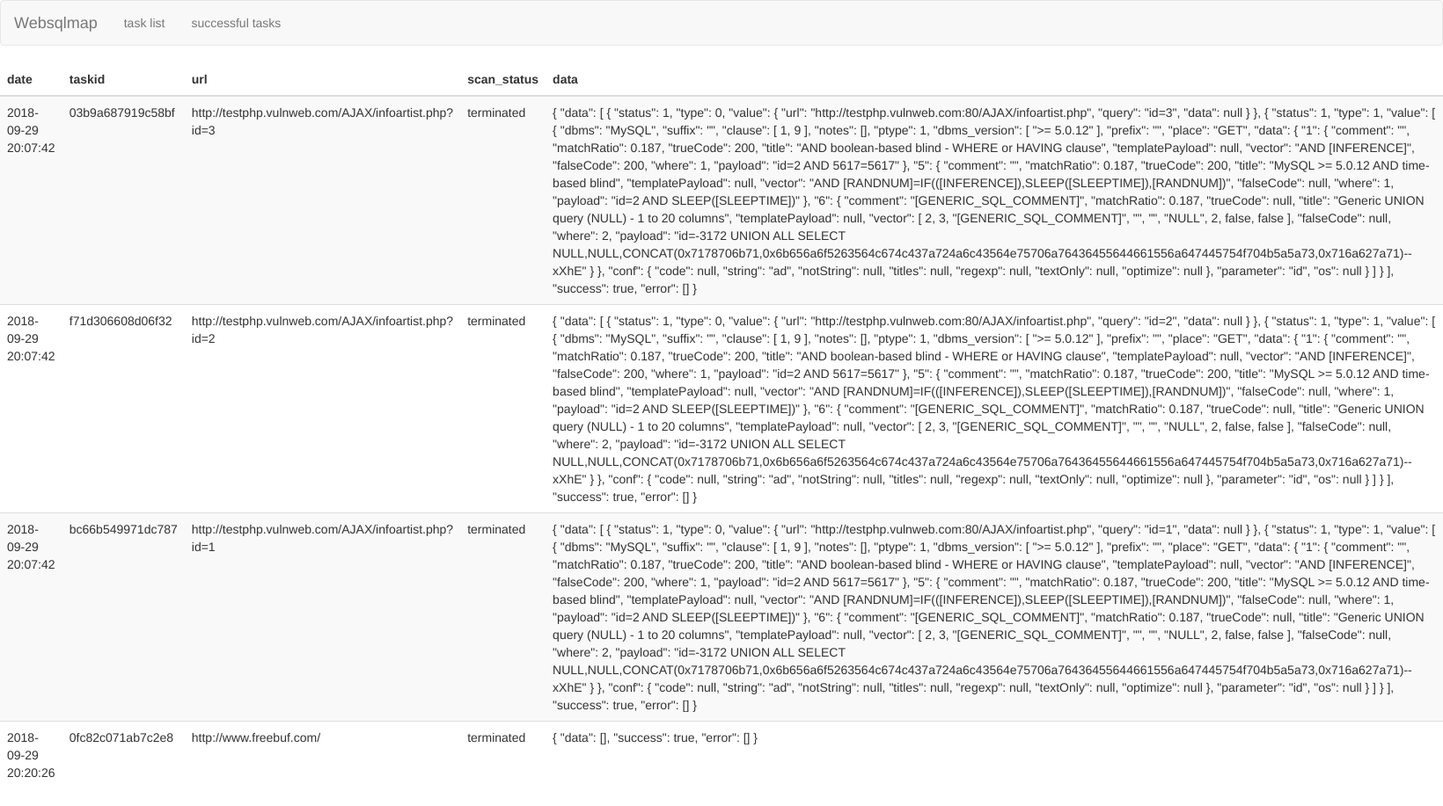
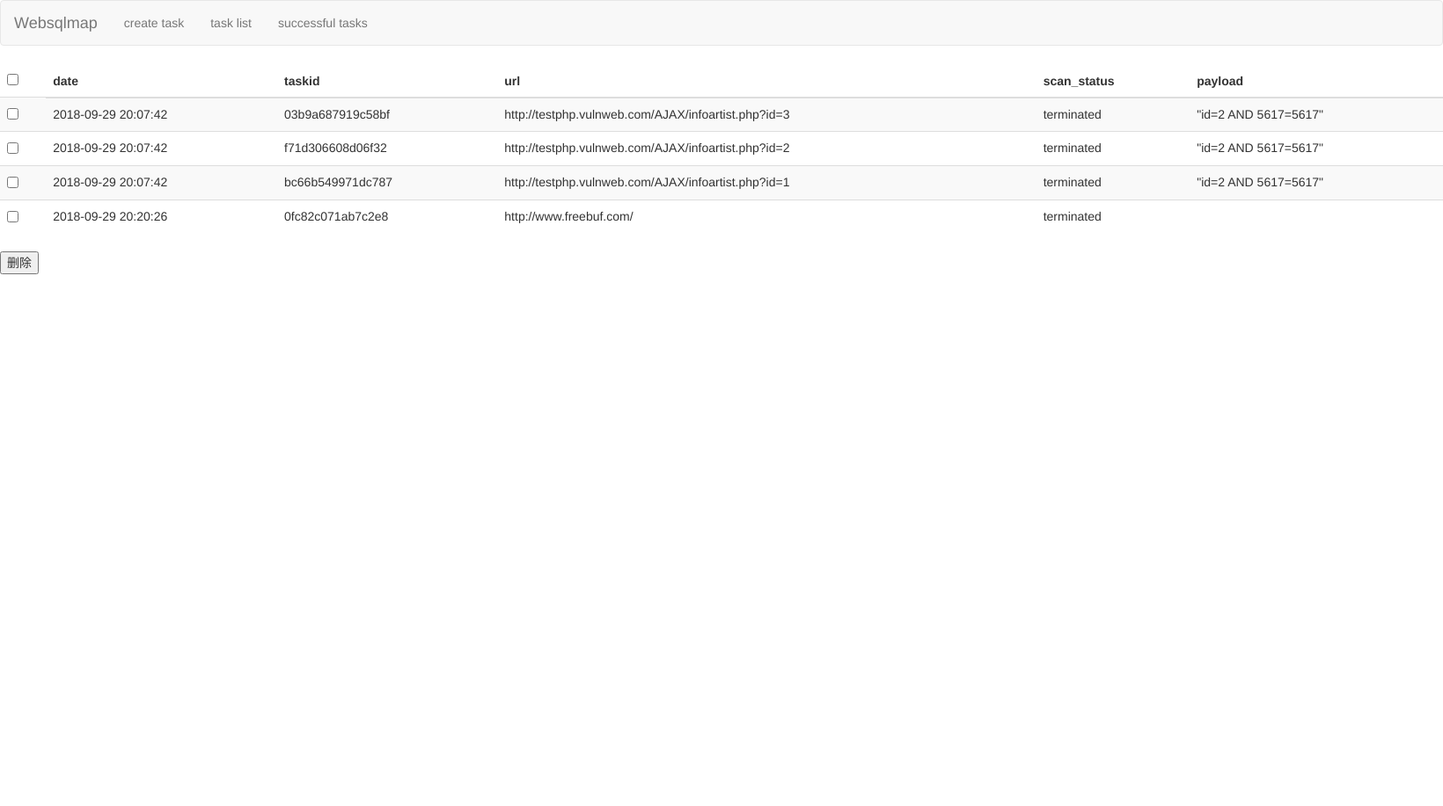
Before and after one commit to shenzizai/websqlmap, a Flask app: page /scan/list in a window 1640 px wide. Shown: the whole page at 88% size. After the commit the page ends 312 px from the top, so only its background shows below. Run offline with Flask 2, Linux system fonts and the light colour scheme; data comes from the database, SQL or seed files in the repository; both versions use the stored data as it was after the commit; some libraries are stand-ins or nearby versions.

Commit message:
添加了删除任务功能 增加了上传文件扫描功能

```diff
--- a/app.py
+++ b/app.py
@@ -50,14 +50,7 @@ def write_data(taskid,data):
     conn.commit()
     return True
 
-app = Flask(__name__)
 
-
-@app.route('/')
-def index():
-    return render_template('index.html')
-
-#用户方法
 
 #获取taskid
 def get_taskid():
@@ -65,60 +58,6 @@ def get_taskid():
     r=requests.get(url=url)
     taskid=json.loads(r.content).get('taskid')
     return taskid
-
-#sqlmapapi的删除任务,但是并没有使用
-# @app.route('/task/<taskid>/delete/')
-# def task_delete(taskid):
-#     url=api_server+'/task/%s/delete' %taskid
-#     r=requests.get(url=url)
-#     return  r.content
-
-#sqlmap 核心函数
-
-# @app.route('/option/<taskid>/list')
-# def option_list(taskid):
-#     url=api_server+'/option/%s/list' %taskid
-#     r=requests.get(url=url)
-#     return  r.content
-
-# @app.route("/option/<taskid>/get",methods=['GET','POST'])
-# def option_get(taskid):
-#     url= api_server+'/option/%s/get' %taskid
-#     r=requests.get(url=url)
-#     return  r.content
-
-# @app.route("/option/<taskid>/set",methods=['GET','POST'])
-# def option_set(taskid):
-#     url= api_server+'/option/%s/set' %taskid
-#     r=requests.get(url=url)
-#     return  r.content
-
-
-#开始扫描，主函数
-@app.route("/scan/newscan")
-@app.route("/scan/start",methods=['GET','POST'])
-def scan_start(taskid=None):
-    if request.method=='GET':
-        return render_template('scan.html')
-    if request.method=='POST':
-        formDatas = request.form
-        scan_url_list = formDatas['url']
-        scan_url_list=scan_url_list.split('\r\n')
-        print scan_url_list
-        if  len(scan_url_list[0])>0:
-            for scan_url in scan_url_list:
-                taskid = get_taskid()
-                url = api_server + '/scan/%s/start' % taskid
-                r = requests.post(url=url, data=json.dumps({'url': scan_url}), headers={'Content-Type': 'application/json'})
-                # engineid=json.loads(r.content).get('engineid')
-                current_time=datetime.datetime.today().strftime('%Y-%m-%d %H:%M:%S')
-                # sql="insert into scan(date,taskid,url,engineid,scan_status) values('%s','%s','%s','%s','running')" %(current_time,taskid,scan_url,int(engineid))
-                sql = "insert into scan(date,taskid,url,scan_status) values('%s','%s','%s','running')" % (current_time, taskid, scan_url)
-                db_exec(sql)
-                threading.Thread(target=handle_task,args=(taskid,)).start()
-            return '<script>alert(/ok/);window.location.href="/scan/list"</script>'
-        else:
-            return '<script>alert(/error url/);history.go(-1)</script>'
 
 #任务处理，数据入库
 def handle_task(taskid):
@@ -132,50 +71,78 @@ def handle_task(taskid):
         if scan_status =='terminated':
             write_status(taskid,scan_status)
             data=get_result(taskid)
-            # log=scan_log(taskid)
             write_data(taskid,data)
-            # write_log(taskid,log)
             break
 
-# @app.route("/scan/<taskid>/stop")
-# def scan_stop(taskid):
-#     url=api_server+'/scan/%s/stop' %taskid
-#     r=requests.get(url=url)
-#     return r.content
-#
-# @app.route("/scan/<taskid>/kill")
-# def scan_kill(taskid):
-#     url=api_server+'/scan/%s/kill' %taskid
-#     r=requests.get(url=url)
-#     return r.content
-
-@app.route("/scan/list")
-def show(cursor=None):
-    cursor=db_exec('select * from scan')
-    return render_template('list.html',cursor=cursor)
-
-
-
-# @app.route("/scan/<taskid>/status")
 def get_status(taskid):
     url = api_server + '/scan/%s/status' % taskid
     r = requests.get(url=url)
     scan_status=json.loads(r.content).get('status')
     return scan_status
 
-#获取扫描结果
-# @app.route('/task/<taskid>/data')
 def get_result(taskid):
     url=api_server+'/scan/%s/data' %taskid
     r=requests.get(url)
     return r.content
 
+
+
+app = Flask(__name__)
+
+
+@app.route('/')
+def index():
+    return render_template('index.html')
+
+
+@app.route('/scan/del',methods=['POST'])
+def del_task():
+    formDatas = request.form
+    try:
+        taskid = formDatas['taskid']
+        if len(taskid)==16:
+            sql="delete from scan where taskid='%s'" %taskid
+            db_exec(sql)
+            return 'OK'
+    except Exception,e:
+        return e
+
+#开始扫描，主函数
+@app.route("/scan/newscan")
+@app.route("/scan/start",methods=['GET','POST'])
+def scan_start(taskid=None):
+    if request.method=='GET':
+        return render_template('scan.html')
+    if request.method=='POST':
+        if len(request.files)!=0:
+            f=request.files['file']
+            scan_url_list=f.read().split('\r\n')
+        else:
+            formDatas = request.form
+            scan_url_list = formDatas['url']
+            scan_url_list=scan_url_list.split('\r\n')
+        if  len(scan_url_list[0])>0:
+            for scan_url in scan_url_list:
+                taskid = get_taskid()
+                url = api_server + '/scan/%s/start' % taskid
+                r = requests.post(url=url, data=json.dumps({'url': scan_url}), headers={'Content-Type': 'application/json'})
+                current_time=datetime.datetime.today().strftime('%Y-%m-%d %H:%M:%S')
+                sql = "insert into scan(date,taskid,url,scan_status) values('%s','%s','%s','running')" % (current_time, taskid, scan_url)
+                db_exec(sql)
+                threading.Thread(target=handle_task,args=(taskid,)).start()
+            return '<script>alert(/ok/);window.location.href="/scan/list"</script>'
+        else:
+            return '<script>alert(/error url/);history.go(-1)</script>'
+
+@app.route("/scan/list")
+def show(cursor=None):
+    cursor=db_exec('select * from scan')
+    return render_template('list.html', cursor=cursor)
+
 @app.route('/scan/succ')
 def get_succ(cursor=None):
     cursor=db_exec("select * from scan where scan_status='terminated' and length(data)!=58")
-    return render_template('list.html',cursor=cursor)
-
-
+    return render_template('list.html', cursor=cursor)
 
 if __name__ == '__main__':
     app.debug = True
--- a/templates/index.html
+++ b/templates/index.html
@@ -4,9 +4,9 @@
   <title>WebSqlmap</title>
   <meta charset="utf-8">
   <meta name="viewport" content="width=device-width, initial-scale=1">
-  <link rel="stylesheet" href="https://cdn.bootcss.com/bootstrap/3.3.7/css/bootstrap.min.css">
-  <script src="https://cdn.bootcss.com/jquery/2.1.1/jquery.min.js"></script>
-  <script src="https://cdn.bootcss.com/bootstrap/3.3.7/js/bootstrap.min.js"></script>
+  <link rel="stylesheet" href="/static/css/bootstrap.min.css">
+  <script src="/static/js/jquery.min.js"></script>
+  <script src="/static/js/bootstrap.min.js"></script>
 </head>
 <body>
 
--- a/templates/list.html
+++ b/templates/list.html
@@ -3,9 +3,9 @@
 <head>
 	<meta charset="utf-8">
 	<title>Websqlmap Scan List</title>
-	<link rel="stylesheet" href="https://cdn.bootcss.com/bootstrap/3.3.7/css/bootstrap.min.css">
-	<script src="https://cdn.bootcss.com/jquery/2.1.1/jquery.min.js"></script>
-	<script src="https://cdn.bootcss.com/bootstrap/3.3.7/js/bootstrap.min.js"></script>
+	<link rel="stylesheet" href="/static/css/bootstrap.min.css">
+	<script src="/static/js/jquery-3.3.1.min.js"></script>
+	<script src="/static/js/bootstrap.min.js"></script>
 </head>
 <body>
 <nav class="navbar navbar-default" role="navigation">
@@ -15,43 +15,79 @@
 	</div>
 	<div>
 		<ul class="nav navbar-nav">
+            <li><a href="/scan/newscan">create task</a></li>
 			<li><a href="/scan/list">task list</a></li>
 			<li><a href="/scan/succ">successful tasks</a></li>
 		</ul>
 	</div>
 	</div>
 </nav>
-{#    自动刷新页面#}
-{#    <script language="JavaScript">#}
-{#        function myrefresh() {#}
-{#            window.location.reload();#}
-{#        }#}
-{#        setTimeout('myrefresh()', 5000); //指定5秒刷新一次#}
-{#        </script>#}
-
-<table class="table table-striped">
+<script>
+    function getPayload(str){
+        var obj = JSON.parse(str);
+        return JSON.stringify(obj.data[1].value[0].data["1"].payload);
+    }
+</script>
+<table class="table table-striped" id = "list_table">
 	<thead>
 		<tr>
+            <td><input type="checkbox" name="test" id="all"></td>
 			<th>date</th>
 			<th>taskid</th>
 			<th>url</th>
             <th>scan_status</th>
-            <th>data</th>
+            <th>payload</th>
 		</tr>
 	</thead>
 	<tbody>
     {% for data in cursor %}
 		<tr>
+        <td><input type="checkbox" name="test"></td>
 			<td>{{ data[0] }}</td>
-			<td>{{ data[1] }}</td>
+			<td name="taskid">{{ data[1] }}</td>
 			<td>{{ data[2] }}</td>
             <td>{{ data[3] }}</td>
-            <td>{{ data[4] }}</td>
-{#            <td><button type="button" class="btn btn-danger">Delete</button></td>#}
-		</tr>
+            <td><div id="{{ data[1] }}"></div></td>
+            <script>$("#{{ data[1] }}").html(getPayload({{ data[4]|tojson }}));</script>
+        </tr>
     {% endfor %}
 	</tbody>
 </table>
+<input type="button" value="删除">
+
+
+
+
+
+<script type="text/javascript">
+      $(function() { //复选框删除
+        $('#all').on('click',function(){
+            if(this.checked) {
+                $("input[name='test']").attr('checked',true);
+            }else {
+                $("input[name='test']").attr('checked',false);
+            }
+        });
+     });
+</script>
+
+
+
+<script>
+$(function(){
+    $("input[type='button']").click(function() {
+
+        $("input[name='test']:checked").each(function() { // 遍历选中的checkbox
+            n = $(this).parents("tr").index()+1;  // 获取checkbox所在行的顺序
+            $("table#list_table").find("tr:eq("+n+")").remove();
+            row=$(this).parent("td").parent("tr");
+            taskid=row.find("[name='taskid']").html();
+            $.post("/scan/del", {taskid:taskid})
+        })
+    });
+});
+</script>
+
 
 </body>
 </html>
```
Also changed, not shown: templates/scan.html (+12 -9 lines), websqlmap.db.
